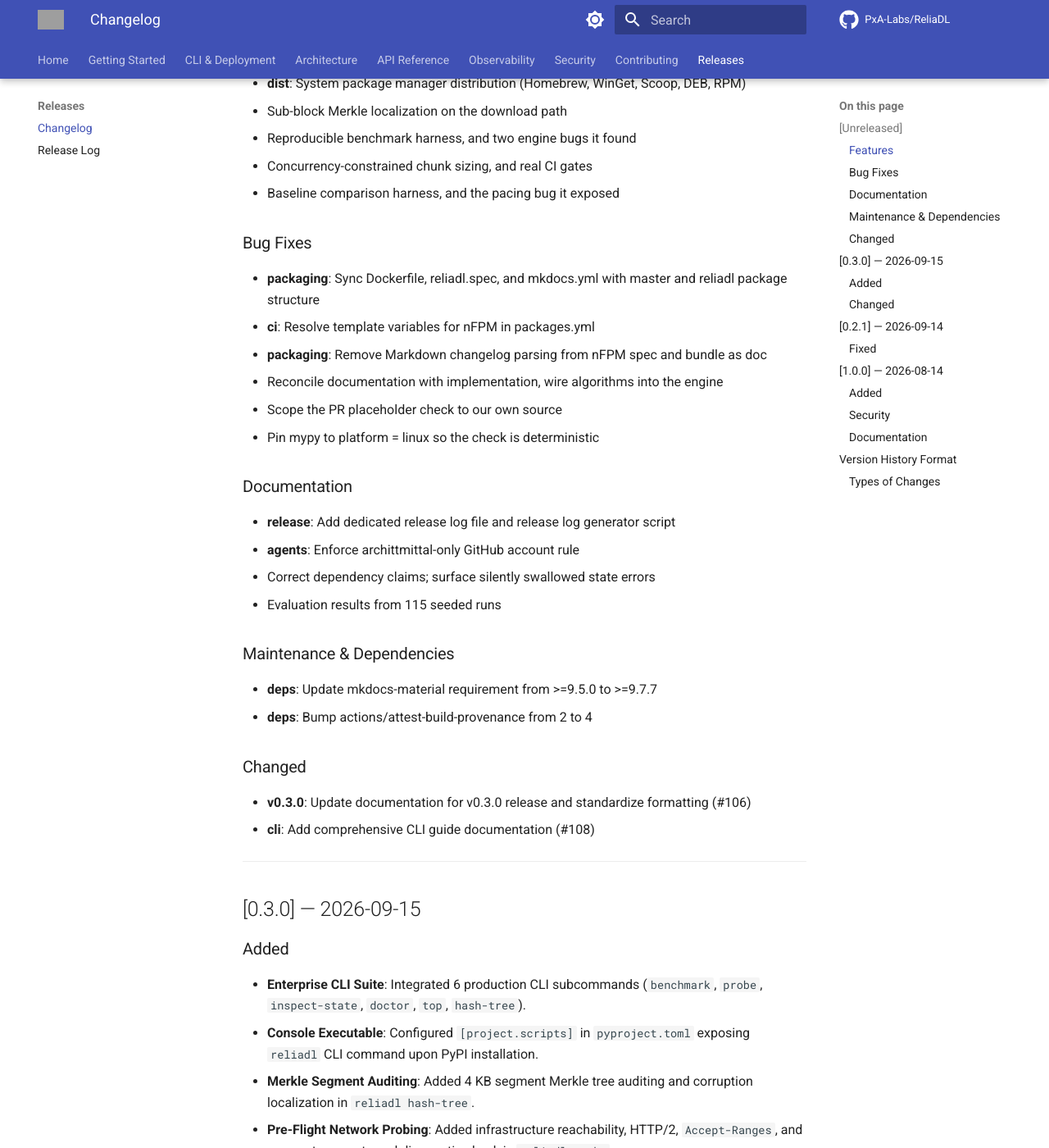
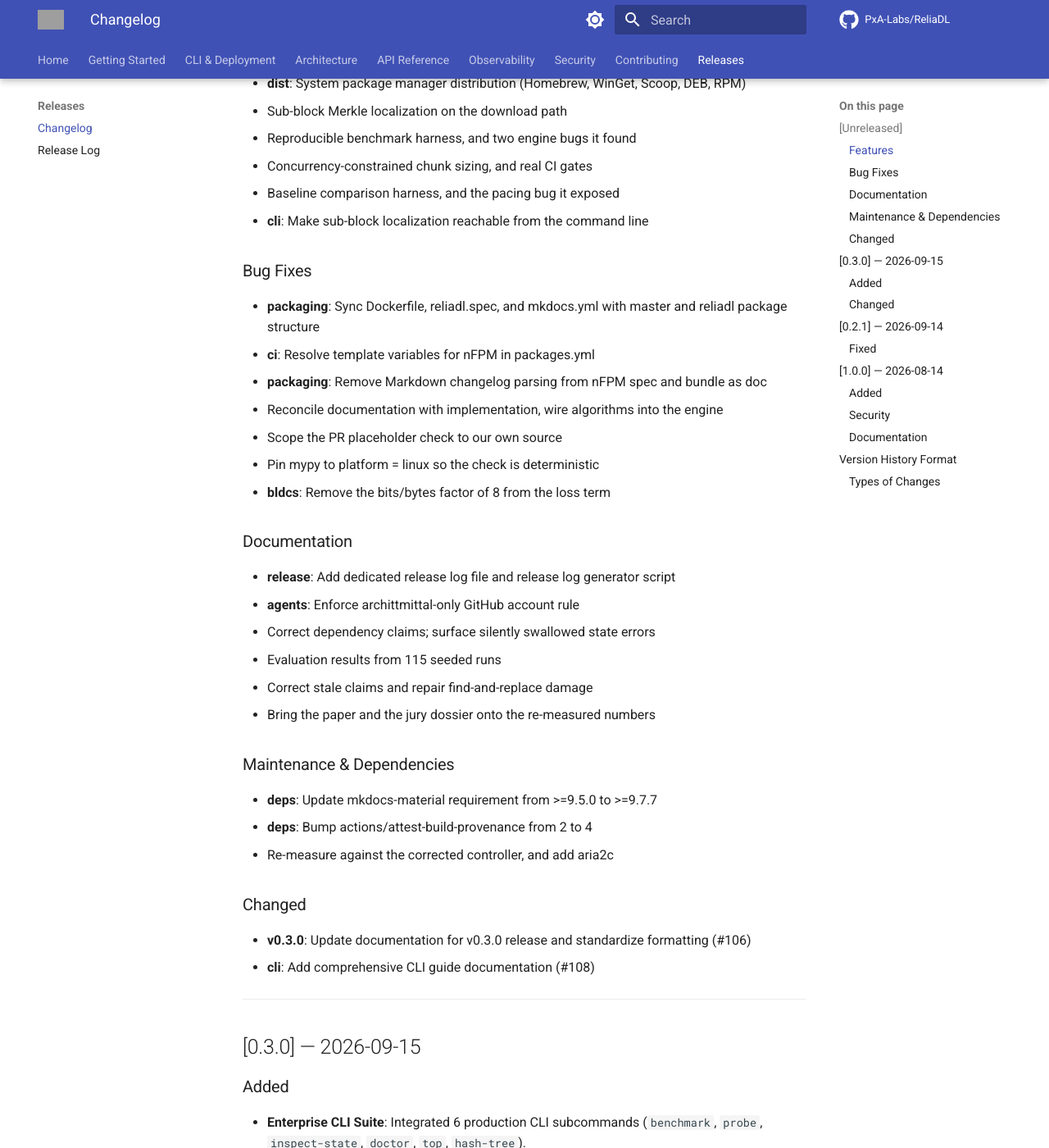
Before and after one commit to PxA-Labs/ReliaDL, an MkDocs documentation site: the page built from docs/CHANGELOG.md, in a window 1280 px wide and 1400 px high, scrolled down 468 px. Shown: the whole window at 82% size. Built offline with MkDocs 1.6.1 and Material for MkDocs 9.7.7, drawn with Linux system fonts in a browser that asks for light colours; comment, search, counter and statistics services are not loaded; the version menu is left out; grey boxes are pictures that could not be loaded.

Commit message:
docs: update CHANGELOG.md

```diff
--- a/docs/CHANGELOG.md
+++ b/docs/CHANGELOG.md
@@ -16,6 +16,7 @@ and this project adheres to [Semantic Versioning](https://semver.org/spec/v2.0.0
 - Reproducible benchmark harness, and two engine bugs it found
 - Concurrency-constrained chunk sizing, and real CI gates
 - Baseline comparison harness, and the pacing bug it exposed
+- **cli**: Make sub-block localization reachable from the command line
 
 ### Bug Fixes
 - **packaging**: Sync Dockerfile, reliadl.spec, and mkdocs.yml with master and reliadl package structure
@@ -24,16 +25,20 @@ and this project adheres to [Semantic Versioning](https://semver.org/spec/v2.0.0
 - Reconcile documentation with implementation, wire algorithms into the engine
 - Scope the PR placeholder check to our own source
 - Pin mypy to platform = linux so the check is deterministic
+- **bldcs**: Remove the bits/bytes factor of 8 from the loss term
 
 ### Documentation
 - **release**: Add dedicated release log file and release log generator script
 - **agents**: Enforce archittmittal-only GitHub account rule
 - Correct dependency claims; surface silently swallowed state errors
 - Evaluation results from 115 seeded runs
+- Correct stale claims and repair find-and-replace damage
+- Bring the paper and the jury dossier onto the re-measured numbers
 
 ### Maintenance & Dependencies
 - **deps**: Update mkdocs-material requirement from >=9.5.0 to >=9.7.7
 - **deps**: Bump actions/attest-build-provenance from 2 to 4
+- Re-measure against the corrected controller, and add aria2c
 
 ### Changed
 - **v0.3.0**: Update documentation for v0.3.0 release and standardize formatting (#106)
```
